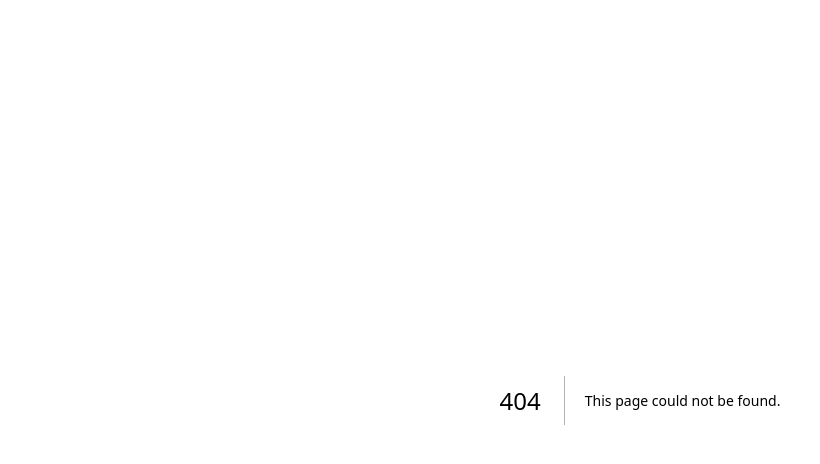
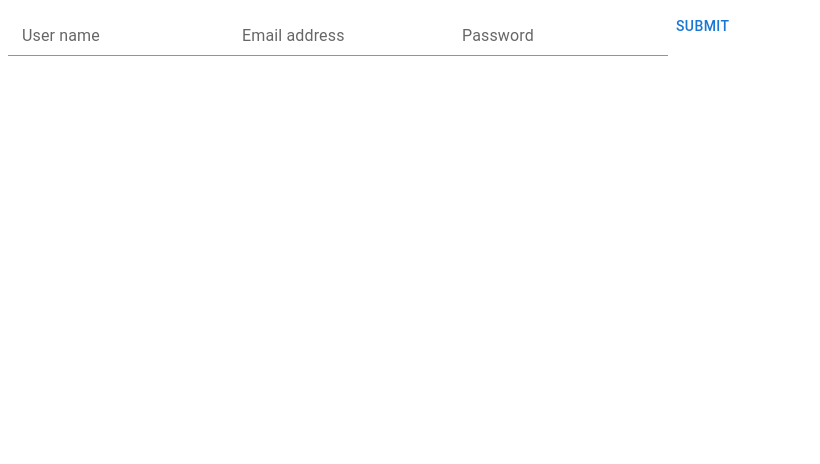
Before and after one commit to MaksymHolovatyiDev/twitt, a Next.js app: page /SignUp in a window 1280 px wide. Before the commit this address had no page. Shown: the top 464 px of the page, without its empty margins (0-820 px from the left). Built offline with nearby package versions, Linux system fonts and the light colour scheme.

Commit message:
Project initialization

```diff
--- a/package.json
+++ b/package.json
@@ -9,6 +9,9 @@
     "lint": "next lint"
   },
   "dependencies": {
+    "@emotion/react": "^11.11.1",
+    "@emotion/styled": "^11.11.0",
+    "@mui/material": "^5.14.5",
     "@types/node": "20.5.0",
     "@types/react": "18.2.20",
     "@types/react-dom": "18.2.7",
@@ -18,5 +21,8 @@
     "react": "18.2.0",
     "react-dom": "18.2.0",
     "typescript": "5.1.6"
+  },
+  "devDependencies": {
+    "sass": "^1.65.1"
   }
 }
--- /dev/null
+++ b/src/app/SignUp/page.tsx
@@ -0,0 +1,33 @@
+'use client';
+
+import {
+  FormControl,
+  InputLabel,
+  Input,
+  Button,
+} from '@mui/material';
+
+export default function LogIn() {
+  const onSubmit = (evt: any) => {
+    evt.preventDefault();
+
+    console.log(evt.target.email.value);
+  };
+  return (
+    <form onSubmit={onSubmit}>
+      <FormControl>
+        <InputLabel htmlFor="email">User name</InputLabel>
+        <Input id="email" aria-describedby="Email input" />
+      </FormControl>
+      <FormControl>
+        <InputLabel htmlFor="email">Email address</InputLabel>
+        <Input id="email" aria-describedby="Email input" />
+      </FormControl>
+      <FormControl>
+        <InputLabel htmlFor="password">Password</InputLabel>
+        <Input id="password" aria-describedby="Password input" />
+      </FormControl>
+      <Button type="submit">Submit</Button>
+    </form>
+  );
+}
--- /dev/null
+++ b/src/components/Header/Header.tsx
@@ -0,0 +1,3 @@
+export default function Header() {
+    return<div>Header</div>
+}
--- /dev/null
+++ b/src/sass/_login.scss
@@ -0,0 +1,2 @@
+.login {
+}
--- /dev/null
+++ b/src/sass/index.scss
@@ -0,0 +1 @@
+@import './login';
--- a/tsconfig.json
+++ b/tsconfig.json
@@ -20,7 +20,7 @@
       }
     ],
     "paths": {
-      "@/*": ["./src/*"]
+      "@*": ["./src/*"]
     }
   },
   "include": ["next-env.d.ts", "**/*.ts", "**/*.tsx", ".next/types/**/*.ts"],
```
Also changed, not shown: src/app/LogIn/page.tsx (added, +33 -0 lines), src/app/Profile/page.tsx (added, +10 -0 lines), src/app/layout.tsx (+7 -7 lines), src/app/page.tsx (+6 -3 lines), 1 other file (tests, documents, lock files or other folders).
